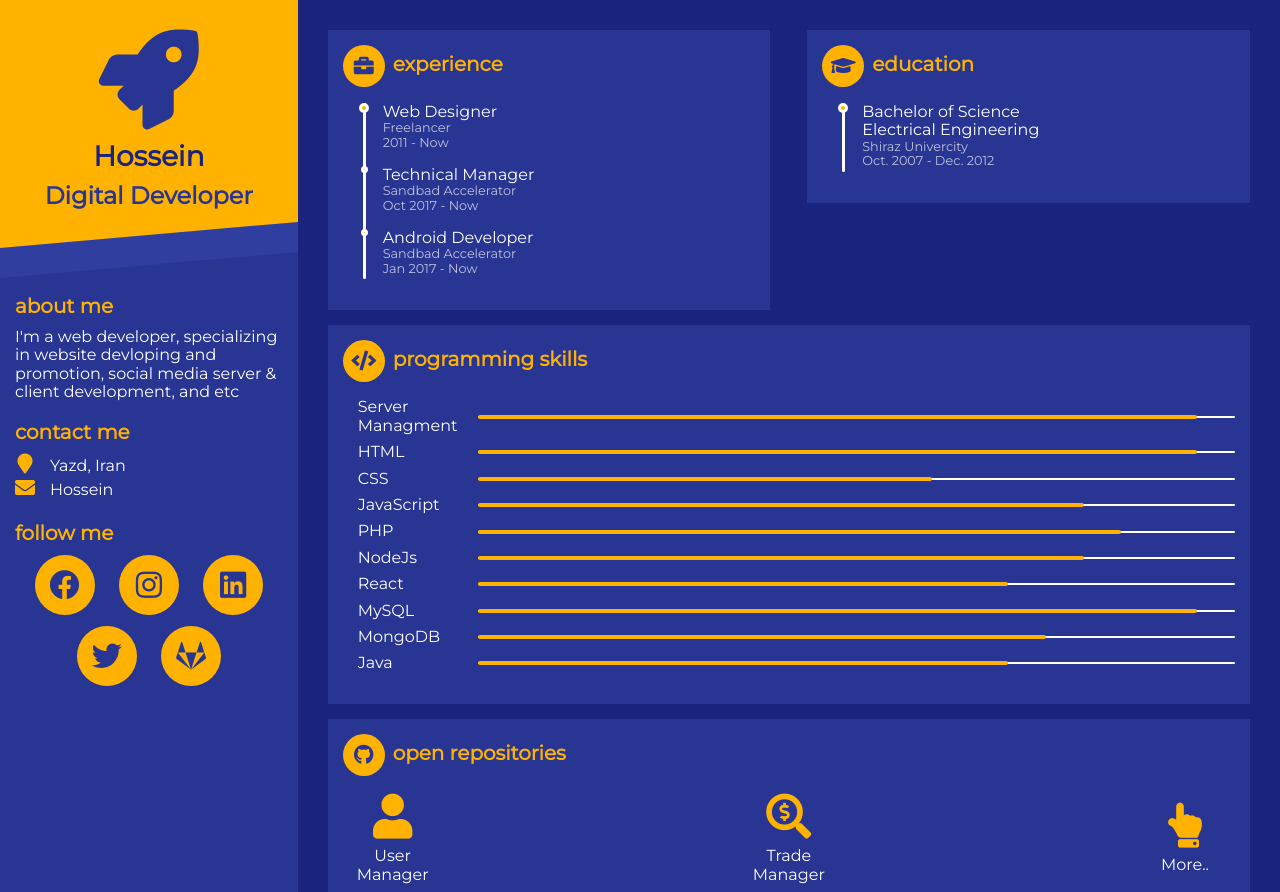
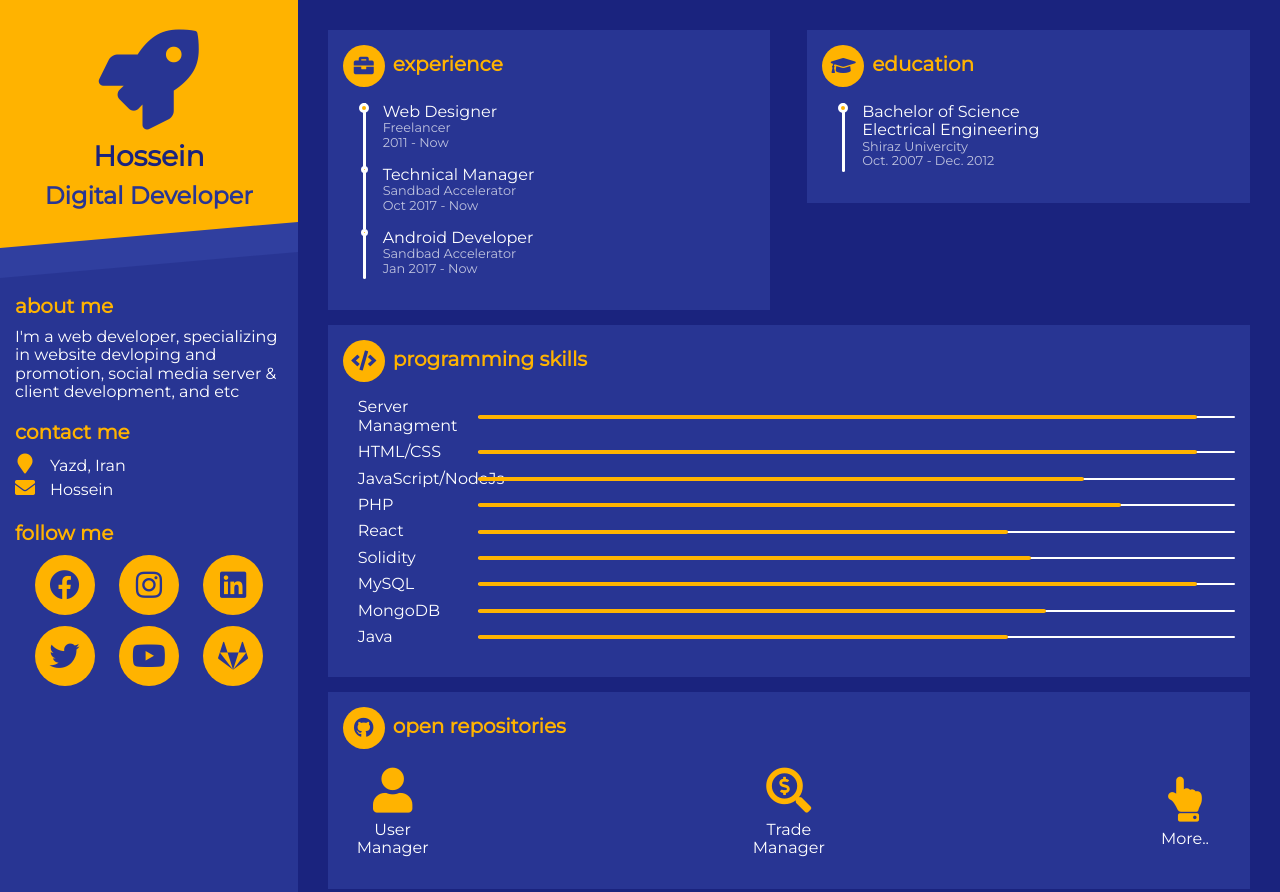
Before and after one commit to irhosseinz/irhosseinz.github.io, a plain HTML site: page index.html in a window 1280 px wide. Shown: the top 892 px of the page. Drawn offline with nearby package versions, Linux system fonts and the light colour scheme.

Commit message:
add youtube channel

```diff
--- a/index.html
+++ b/index.html
@@ -51,6 +51,7 @@
         <a href="https://www.instagram.com/irhosseinz/" target="_blank"><i class="fab fa-instagram "></i></a>
         <a href="https://www.linkedin.com/in/hossein-zare-24685885/" target="_blank"><i class="fab fa-linkedin"></i></a>
         <a href="https://twitter.com/irhosseinz" target="_blank"><i class="fab fa-twitter"></i></a>
+        <a href="https://www.youtube.com/channel/UCrTfnaJr7o8_H5ZA7SRi0fg" target="_blank"><i class="fab fa-youtube"></i></a>
         <a href="https://gitlab.com/irhosseinz" target="_blank"><i class="fab fa-gitlab"></i></a>
       </div>
     </div>
@@ -78,17 +79,12 @@
             <div class="bar"></div>
           </div>
         </li>
-        <li data-percent="95"><span>HTML</span>
+        <li data-percent="95"><span>HTML/CSS</span>
           <div class="skills-bar">
             <div class="bar"></div>
           </div>
         </li>
-        <li data-percent="60"><span>CSS</span>
-          <div class="skills-bar">
-            <div class="bar"></div>
-          </div>
-        </li>
-        <li data-percent="80"><span>JavaScript</span>
+        <li data-percent="80"><span>JavaScript/NodeJs</span>
           <div class="skills-bar">
             <div class="bar"></div>
           </div>
@@ -98,12 +94,12 @@
             <div class="bar"></div>
           </div>
         </li>
-        <li data-percent="80"><span>NodeJs</span>
+        <li data-percent="70"><span>React</span>
           <div class="skills-bar">
             <div class="bar"></div>
           </div>
         </li>
-        <li data-percent="70"><span>React</span>
+        <li data-percent="73"><span>Solidity</span>
           <div class="skills-bar">
             <div class="bar"></div>
           </div>
```
